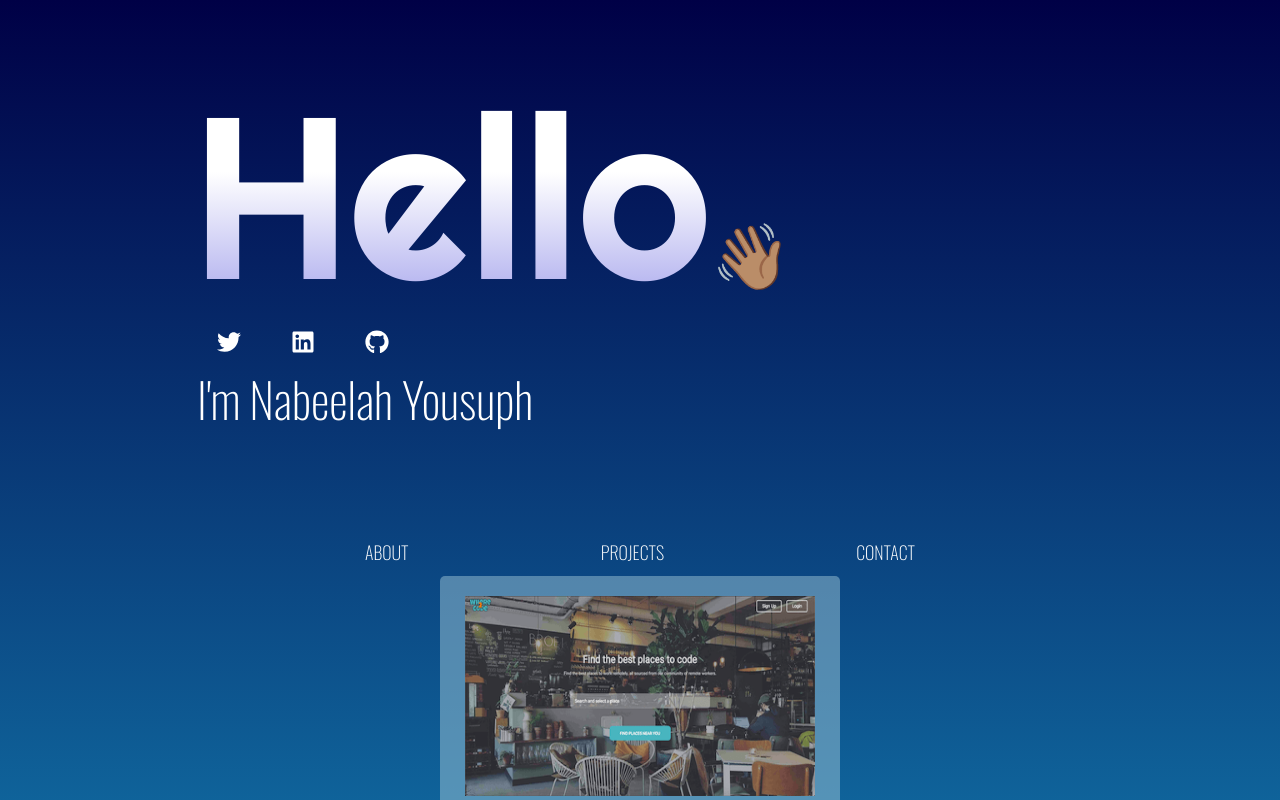
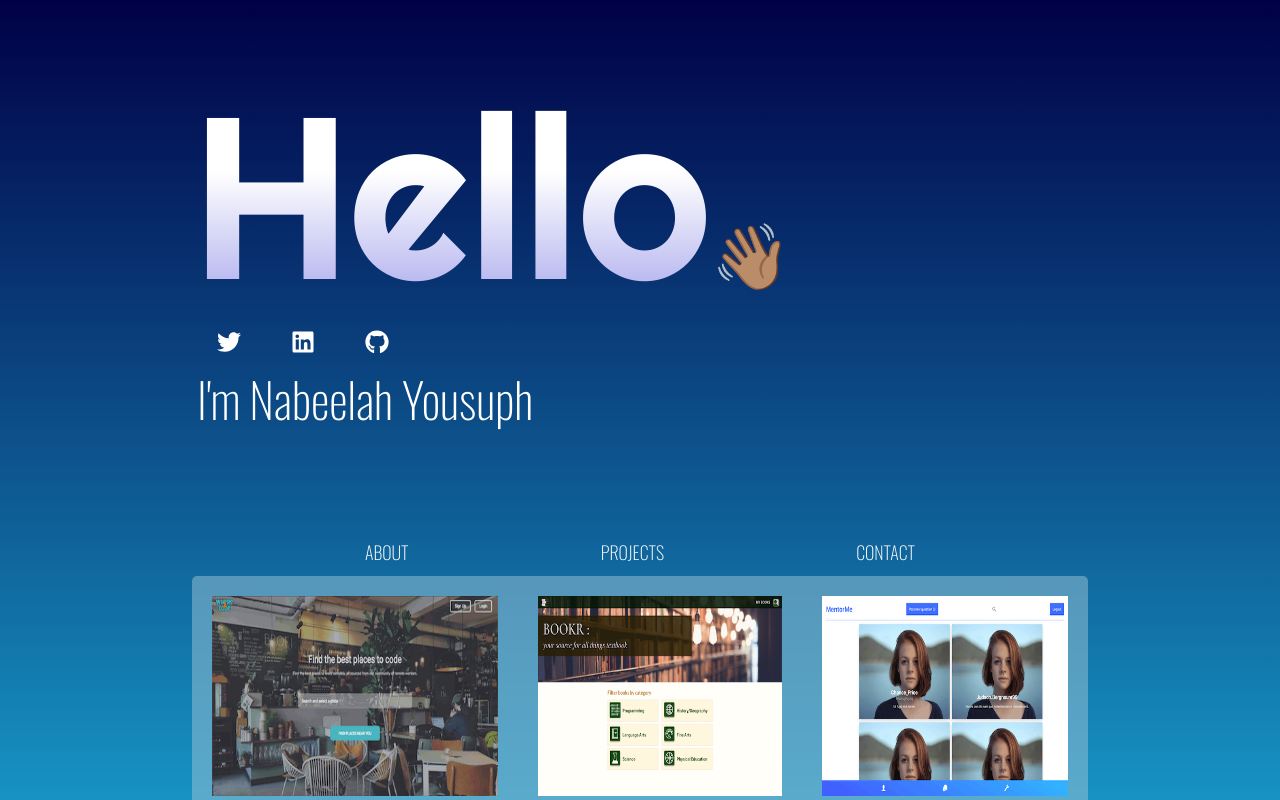
Before and after one commit to NabeelahY/Portfolio, a React (Create React App) app in the folder portfolio/: page /projects in a window 1280 px wide. Shown: the top 800 px of the page. Built offline with nearby package versions, Linux system fonts and the light colour scheme.

Commit message:
Clean up components and add github links

```diff
--- a/portfolio/src/components/About.js
+++ b/portfolio/src/components/About.js
@@ -61,8 +61,8 @@ const About = () => {
       <AboutImg />
       <ContentStyle>
         A passionate software engineer based in Lagos, Nigeria. If I am not on
-        my desk trying to hack out coding challenges, I'm probably neck-deep
-        in a fantasy-genre novel or exploring new donut cafes.
+        my desk trying to hack j out coding challenges, I'm probably neck-deep
+        in a fantasy-genre novel or exploring new cafes.
         <>
           <h3>Stacks include:</h3>
           <StackStyle>
--- a/portfolio/src/components/Cards.js
+++ b/portfolio/src/components/Cards.js
@@ -1,14 +1,29 @@
 import React from 'react';
+import { FaGithub } from 'react-icons/fa';
 
 const Cards = ({ projects }) => {
-  const { name, img, desc, link } = projects;
+  const { name, img, desc, link, github } = projects;
   return (
     <>
       <img src={img} alt={name} />
       <div className='content'>
+        <a
+          className='git'
+          href={github}
+          target='_blank'
+          rel='noopener noreferrer'
+        >
+          <FaGithub />
+        </a>
         <h2>{name}</h2>
         <div>{desc}</div>
-        <a href={link} target='_blank' rel='noopener noreferrer'>
+
+        <a
+          className='link'
+          href={link}
+          target='_blank'
+          rel='noopener noreferrer'
+        >
           View Project
         </a>
       </div>
--- a/portfolio/src/components/Projects.js
+++ b/portfolio/src/components/Projects.js
@@ -11,15 +11,17 @@ const projects = [
     img: wtc,
     desc:
       'WhereToCode is targeted at remote software developers looking for places to work and code on the go.',
-    link: 'https://wheretocode.com'
+    link: 'https://wheretocode.com',
+    github: 'https://github.com/where-to-code'
   },
 
   {
     name: 'Bookr',
     img: bookr,
     desc:
-      'Bookr is your source for all things Text Book. Picture the AirBNB of textbooks, a social platform for peer-reviewed textbooks',
-    link: 'https://bookrlambda.netlify.com/'
+      'Bookr is your source for all things textbooks, a social platform for peer-reviewed textbooks',
+    link: 'https://bookrlambda.netlify.com/',
+    github: 'https://github.com/bookr-buildweek/Back-End'
   },
 
   {
@@ -27,7 +29,8 @@ const projects = [
     img: mentorme,
     desc:
       'MentorMe lets you lend your business skills to an entrepreneurs across the globe',
-    link: 'https://mentorme-eu.netlify.com/home'
+    link: 'https://mentorme-eu.netlify.com/home',
+    github: 'https://github.com/mentorme-app'
   }
 ];
 
--- a/portfolio/src/components/VerticalNav.js
+++ b/portfolio/src/components/VerticalNav.js
@@ -2,30 +2,25 @@ import React from 'react';
 import { FaTwitter, FaLinkedin, FaGithub } from 'react-icons/fa';
 import { VerticalNavStyle } from './styles/NavStyles';
 
+const links = [
+  { link: 'https://twitter.com/wanderluster_xo', icon: <FaTwitter /> },
+  {
+    link: 'https://www.linkedin.com/in/nabeelah-yousuph/',
+    icon: <FaLinkedin />,
+  },
+  {
+    link: 'https://github.com/NabeelahY/',
+    icon: <FaGithub />,
+  },
+];
 const Nav = () => {
   return (
     <VerticalNavStyle>
-      <a
-        href='https://twitter.com/wanderluster_xo'
-        target='_blank'
-        rel='noopener noreferrer'
-      >
-        <FaTwitter />
-      </a>
-      <a
-        href='https://www.linkedin.com/in/nabeelah-yousuph/'
-        target='_blank'
-        rel='noopener noreferrer'
-      >
-        <FaLinkedin />
-      </a>
-      <a
-        href='https://github.com/NabeelahY/'
-        target='_blank'
-        rel='noopener noreferrer'
-      >
-        <FaGithub />
-      </a>
+      {links.map((link) => (
+        <a href={link.link} target='_blank' rel='noopener noreferrer'>
+          {link.icon}
+        </a>
+      ))}
     </VerticalNavStyle>
   );
 };
--- a/portfolio/src/components/styles/CardStyle.js
+++ b/portfolio/src/components/styles/CardStyle.js
@@ -11,6 +11,12 @@ export const ProjectWrapper = styled.div`
   background: rgba(156, 195, 213, 0.5);
   border-radius: 5px;
   max-width: 400px;
+
+  @media ${device.laptop} {
+    flex-direction: row;
+    max-width: 100%;
+    height: 100%;
+  }
 `;
 
 export const CardWrapper = styled.div`
@@ -26,7 +32,7 @@ export const CardWrapper = styled.div`
     top: 0;
     left: 0;
     transform: rotate(0deg);
-    a {
+    a.link {
       right: 0;
       transition-delay: 400ms;
     }
@@ -58,7 +64,22 @@ export const CardWrapper = styled.div`
       line-height: 2;
       text-align: center;
     }
-    a {
+    a.git {
+      position: absolute;
+      left: 0;
+      text-align: center;
+      padding: 5px;
+      color: #000;
+      width: 100px;
+      border-radius: 5px;
+      margin: 8px auto;
+      font-size: 18px;
+
+      &:hover {
+        color: #1cb5e0;
+      }
+    }
+    a.link {
       position: absolute;
       left: 0;
       text-align: center;
@@ -82,7 +103,7 @@ export const CardWrapper = styled.div`
       div {
         font-size: 16px;
       }
-      a {
+      a.link {
         padding: 8px;
       }
     }
```
